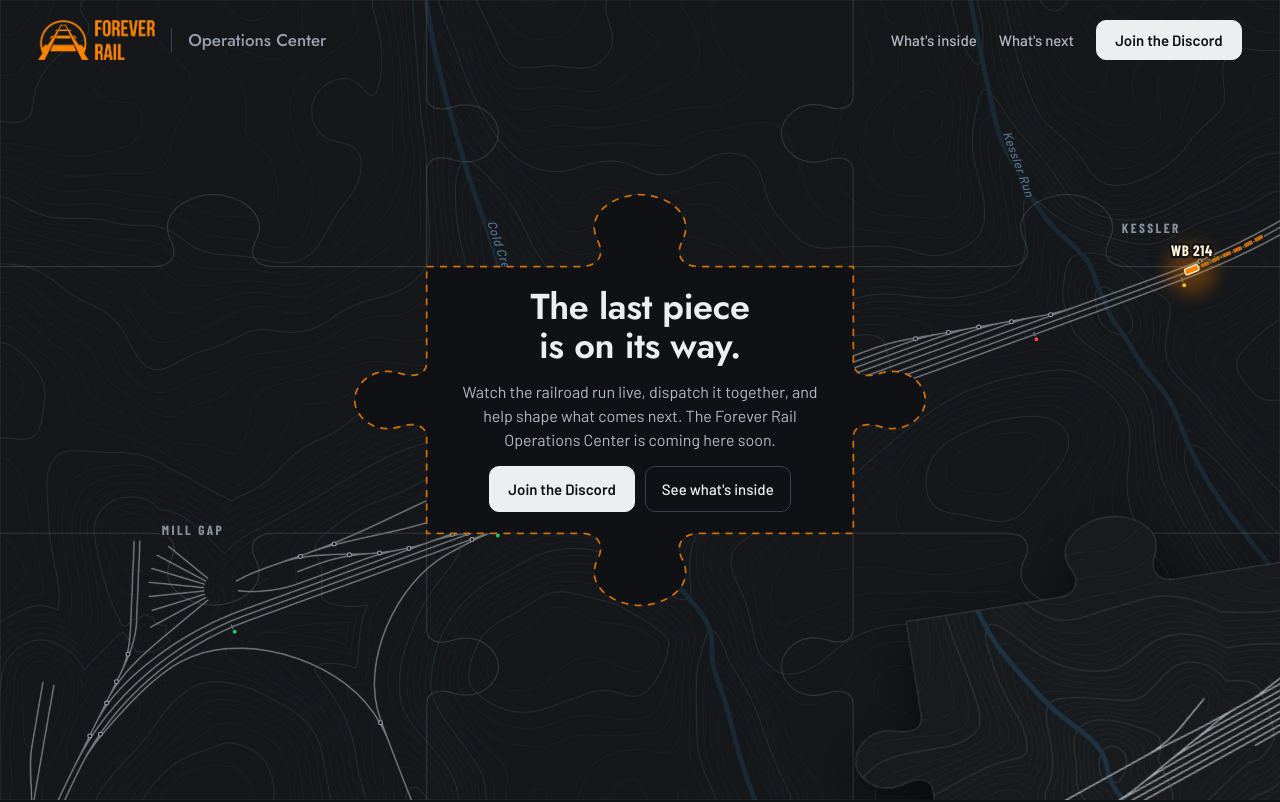
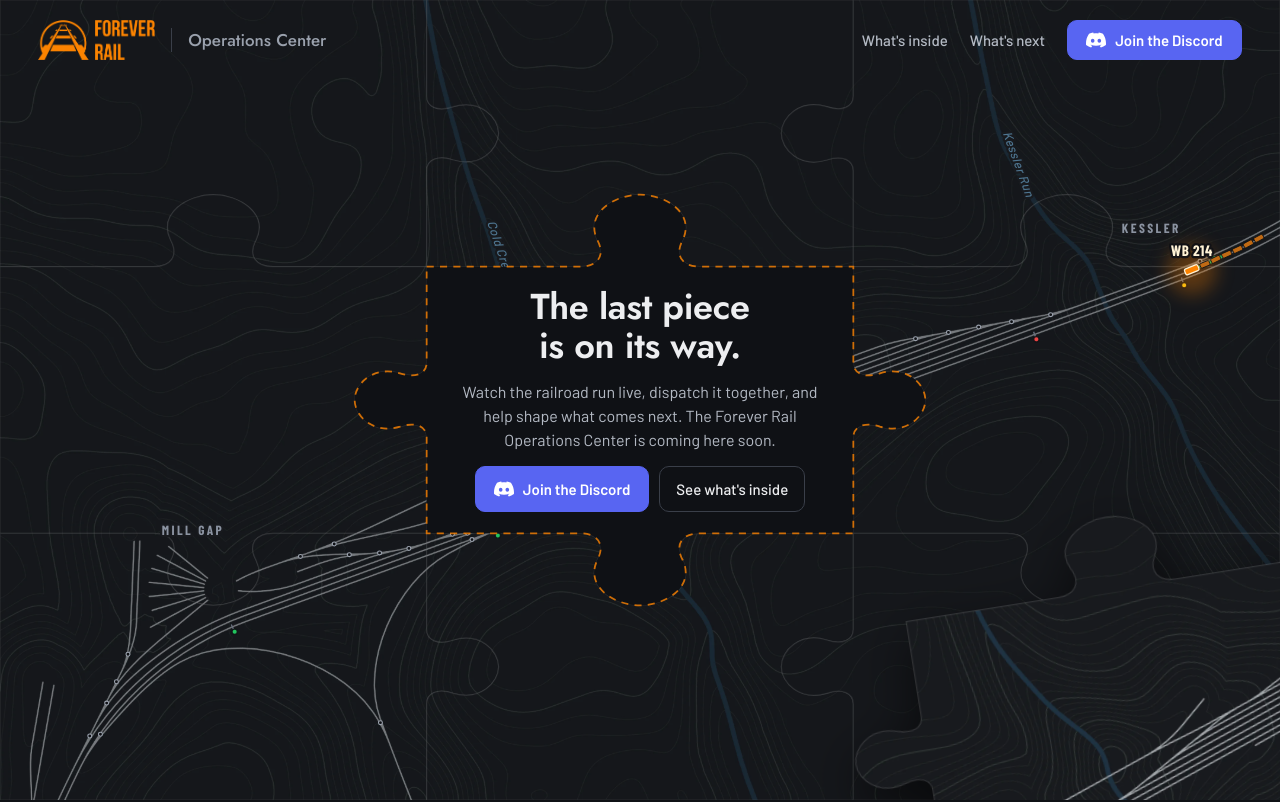
Before and after one commit to Forever-Rail-Community/oc-landing-page, an Astro site: page / in a window 1280 px wide. Shown: the top 802 px of the page. Built offline with nearby package versions, Linux system fonts and the light colour scheme; Astro itself is replaced by a stand-in of ours.

Commit message:
Join the Discord buttons in Discord's colors, with its icon
- DiscordButton.astro: one button for the top bar, the opening and the closing call, in Discord blurple with the
  Discord icon (Simple Icons, used at build time only)
- The white primary button style is gone, as nothing else used it

```diff
--- a/package.json
+++ b/package.json
@@ -16,6 +16,7 @@
   },
   "devDependencies": {
     "@astrojs/check": "^0.9.12",
+    "simple-icons": "^16.38.1",
     "typescript": "^5.6.0"
   }
 }
--- /dev/null
+++ b/src/components/DiscordButton.astro
@@ -0,0 +1,22 @@
+---
+// The button that takes people to the community's Discord, in Discord's own colors with its icon (from Simple Icons).
+import { siDiscord } from 'simple-icons'
+import { DISCORD_URL } from '../data/site'
+
+interface Props {
+  compact?: boolean // the shorter size, for the top bar
+}
+const { compact = false } = Astro.props
+---
+
+<a class:list={['button', 'discord', { compact }]} href={DISCORD_URL}>
+  <svg viewBox="0 0 24 24" width="20" height="20" aria-hidden="true"><path d={siDiscord.path} /></svg>
+  Join the Discord
+</a>
+
+<style>
+  .discord { gap: 9px; padding: 0 18px; border-color: #5865F2; background: #5865F2; color: #FFFFFF; font-weight: 600; }
+  .discord:hover { border-color: #4752C4; background: #4752C4; }
+  .compact { min-height: 38px; }
+  svg { fill: currentColor; flex: none; }
+</style>
--- a/src/components/Hero.astro
+++ b/src/components/Hero.astro
@@ -1,6 +1,6 @@
 ---
 // The opening: the jigsaw (src/scripts/puzzle.ts) with the message in its gap.
-import { DISCORD_URL } from '../data/site'
+import DiscordButton from './DiscordButton.astro'
 ---
 
 <section class="hero">
@@ -37,7 +37,7 @@ import { DISCORD_URL } from '../data/site'
     <h1>The last piece is on its way.</h1>
     <p class="lede">Watch the railroad run live, dispatch it together, and help shape what comes next. The Forever Rail Operations Center is coming here soon.</p>
     <div class="buttons">
-      <a class="button primary" href={DISCORD_URL}>Join the Discord</a>
+      <DiscordButton />
       <a class="button" href="#inside">See what's inside</a>
     </div>
   </div>
--- a/src/components/Join.astro
+++ b/src/components/Join.astro
@@ -1,8 +1,9 @@
 ---
 // The way in, which ends the page: the Operations Center's icon over the call to join, with a live map of another
 // stretch of the route behind it, east of the yard, where two trains meet on the double track.
-import { DISCORD_URL, STATUS_URL } from '../data/site'
+import { STATUS_URL } from '../data/site'
 import LiveMap from './LiveMap.astro'
+import DiscordButton from './DiscordButton.astro'
 ---
 
 <section class="part join" aria-labelledby="join-title">
@@ -35,7 +36,7 @@ import LiveMap from './LiveMap.astro'
     <h2 id="join-title">Be there when it's available</h2>
     <p>The Operations Center is just for Forever Rail Community members, and you'll sign in with Discord. Not a member yet? Join today and you'll be ready on release day!</p>
     <div class="buttons">
-      <a class="button primary" href={DISCORD_URL}>Join the Discord</a>
+      <DiscordButton />
       <a class="button" href={STATUS_URL}>Server status</a>
     </div>
   </div>
--- a/src/components/TopBar.astro
+++ b/src/components/TopBar.astro
@@ -1,6 +1,6 @@
 ---
 // The bar along the top: the logo, the sections, and the way in. Turns solid once the page scrolls past the top.
-import { DISCORD_URL } from '../data/site'
+import DiscordButton from './DiscordButton.astro'
 ---
 
 <header class="top">
@@ -9,7 +9,7 @@ import { DISCORD_URL } from '../data/site'
   <nav aria-label="On this page">
     <a href="#inside">What's inside</a>
     <a href="#next">What's next</a>
-    <a class="button primary" href={DISCORD_URL}>Join the Discord</a>
+    <DiscordButton compact />
   </nav>
   <i class="progress" aria-hidden="true"></i>
 </header>
@@ -38,7 +38,6 @@ import { DISCORD_URL } from '../data/site'
   nav { margin-left: auto; display: flex; align-items: center; gap: 22px; }
   nav a:not(.button) { color: var(--muted); text-decoration: none; font-weight: 500; font-size: 15px; }
   nav a:not(.button):hover { color: var(--text); }
-  .button { min-height: 38px; }
   @media (max-width: 760px), (max-height: 600px) {
     .top { padding: 14px 20px; }
     img { height: 34px; }
--- a/src/styles/global.css
+++ b/src/styles/global.css
@@ -30,8 +30,6 @@ h2 { font-size: clamp(30px, 3.6vw, 44px); line-height: 1.1; }
   border: 1px solid var(--line); color: var(--text); font-weight: 500; font-size: 15px; text-decoration: none;
 }
 .button:hover { border-color: var(--faint); }
-.button.primary { padding: 0 18px; border-color: var(--text); background: var(--text); color: var(--ground); font-weight: 600; }
-.button.primary:hover { background: #FFFFFF; }
 .buttons { display: flex; flex-wrap: wrap; justify-content: center; gap: 10px; }
 
 section.part { position: relative; padding: clamp(72px, 10vw, 128px) clamp(20px, 5vw, 64px); }
```
Also changed, not shown: README.md, 1 other file.
